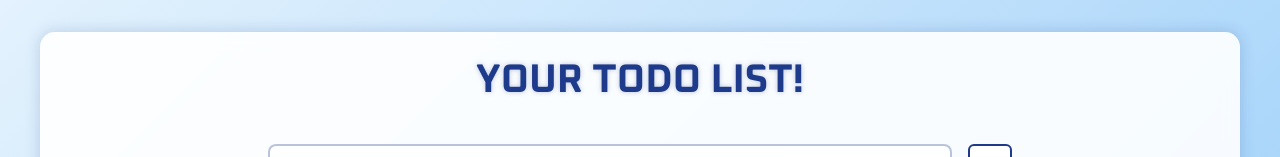
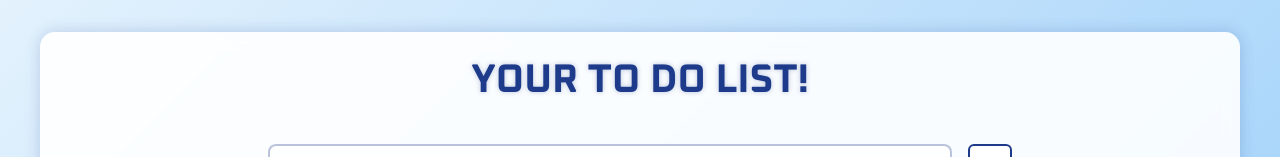
Before and after one commit to mecrym/ToDoList, a React (Vite) app in the folder toDoList/: page / in a window 1280 px wide. Shown: the top 157 px of the page. Built offline with nearby package versions, Linux system fonts and the light colour scheme; no server answers.

Commit message:
fix: changed the name

```diff
--- a/toDoList/src/App.jsx
+++ b/toDoList/src/App.jsx
@@ -79,7 +79,7 @@ function App() {
 
     return (
         <Container className="py-4 p-4 mt-6 " style={{ maxWidth: "1200px" }}>
-            <h1 className="text-center mb-4">Your ToDo List!</h1>
+            <h1 className="text-center mb-4">Your To Do List!</h1>
 
             <Search search={search} setSearch={setSearch} />
 
```
